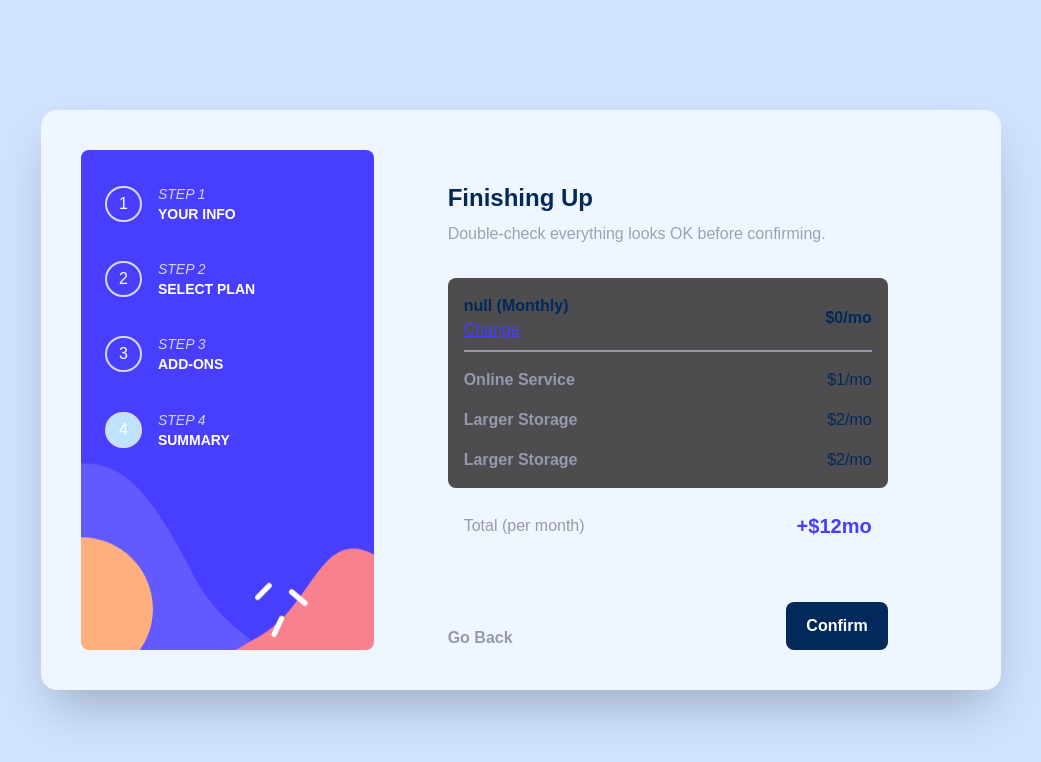
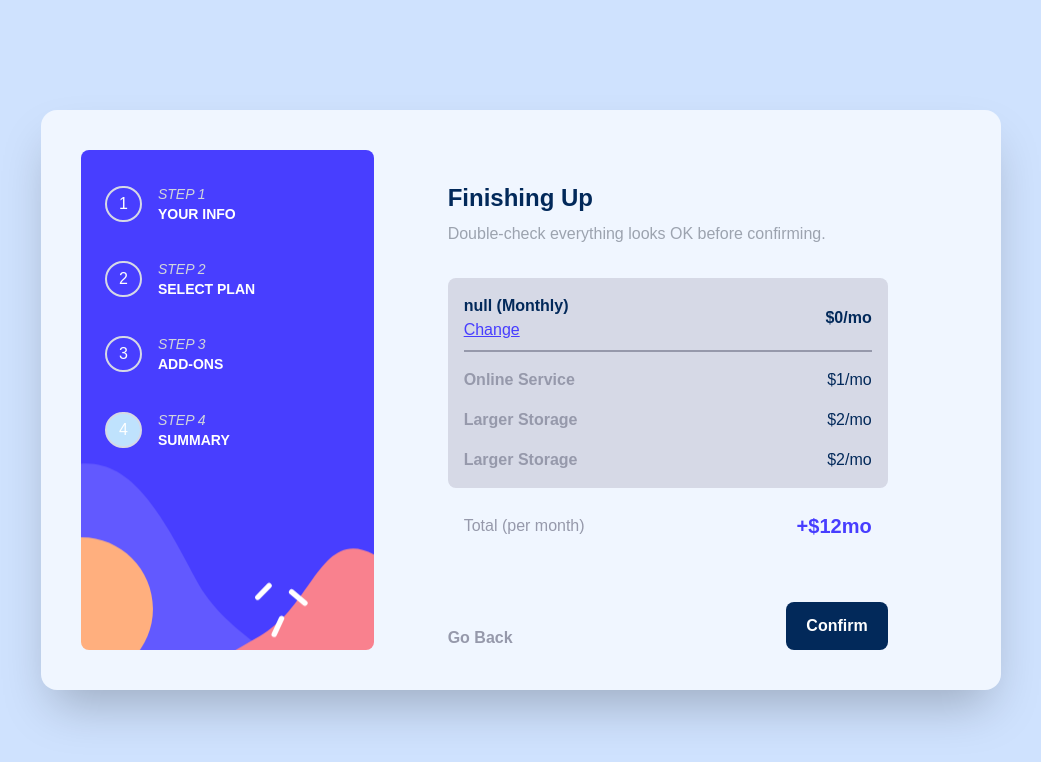
Before and after one commit to Wendell00/Multi-Step-Form, a React (Vite) app: page /summary in a window 1280 px wide. Shown: the top 762 px of the page, without its empty margins (119-1160 px from the left). Built offline with nearby package versions, Linux system fonts and the light colour scheme.

Commit message:
arrumando a cor do summary

```diff
--- a/src/pages/summary/summary.jsx
+++ b/src/pages/summary/summary.jsx
@@ -29,7 +29,7 @@ export const Summary = () => {
                 <h2 className='text-[#02295a] text-2xl font-bold mb-2'>Finishing Up</h2>
                 <p className='font-normal text-gray-400'>Double-check everything looks OK before confirming.</p>
                 <div>
-                    <div className='w-full h-auto bg-[#4d4d50] rounded-lg p-4 mt-8'>
+                    <div className='w-full h-auto bg-[#d6d9e6] rounded-lg p-4 mt-8'>
                         <div className='flex justify-between items-center mb-2'>
                             <div>
                                 <h1 className='text-[#02295a] font-bold'>{inputsInf.selectedPlan.name} ({inputsInf.periodPlan ? 'Yearly': 'Monthly'})</h1>
```
